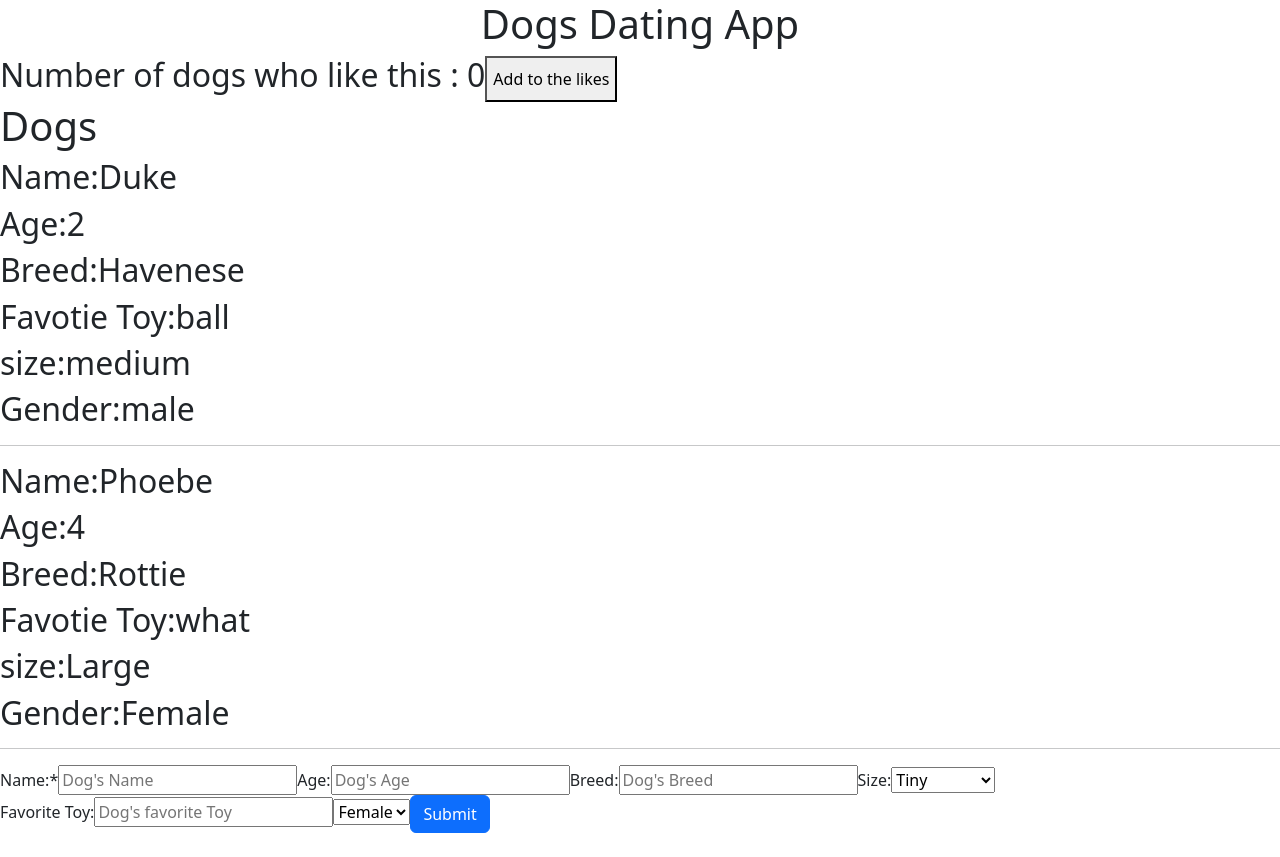
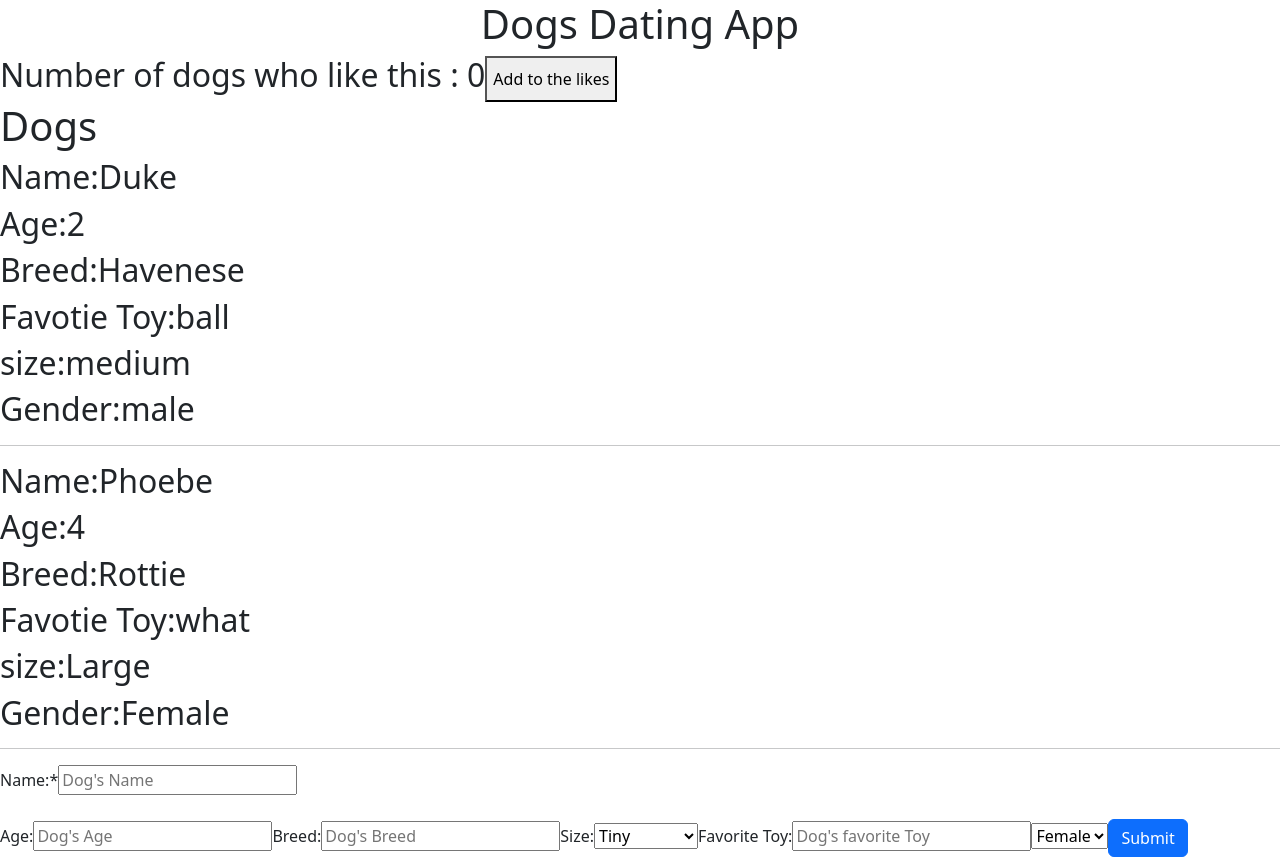
Before and after one commit to Sunjang1009/dogs-dating-app2, a React (Create React App) app: page / in a window 1280 px wide. Before the commit the page ends 833 px from the top, so only its background shows below. Built offline with nearby package versions, Linux system fonts and the light colour scheme.

Commit message:
updated form layout with bootstrap Form

```diff
--- a/src/components/Dogs.js
+++ b/src/components/Dogs.js
@@ -1,5 +1,6 @@
 import React, { useState } from "react";
-import {Button} from "react-bootstrap";
+import { Button } from "react-bootstrap";
+import { Form } from "react-bootstrap";
 // create a starting value
 
 import Dog from "./Dog";
@@ -45,8 +46,9 @@ function Dogs(props){
                 )
             })}
 
-            <form onSubmit={handleSubmit}>
-                <label>
+            <Form onSubmit={handleSubmit}>
+                <Form.Group className="mb-3">
+                    <Form.Label>
                         <span>Name:*</span>
                         <input
                             type="text"
@@ -55,7 +57,8 @@ function Dogs(props){
                             name="name"
                             onChange={handleChange}
                         />
-                </label>
+                    </Form.Label>
+                </Form.Group>
                 <label>
                     <span>Age:</span>
                     <input
@@ -100,7 +103,7 @@ function Dogs(props){
                     </select>
                 </label>
                 <Button variant="primary">Submit</Button>
-            </form>
+            </Form>
 
         </>
 
```
Lines whose indentation alone changed are shown as unchanged.
